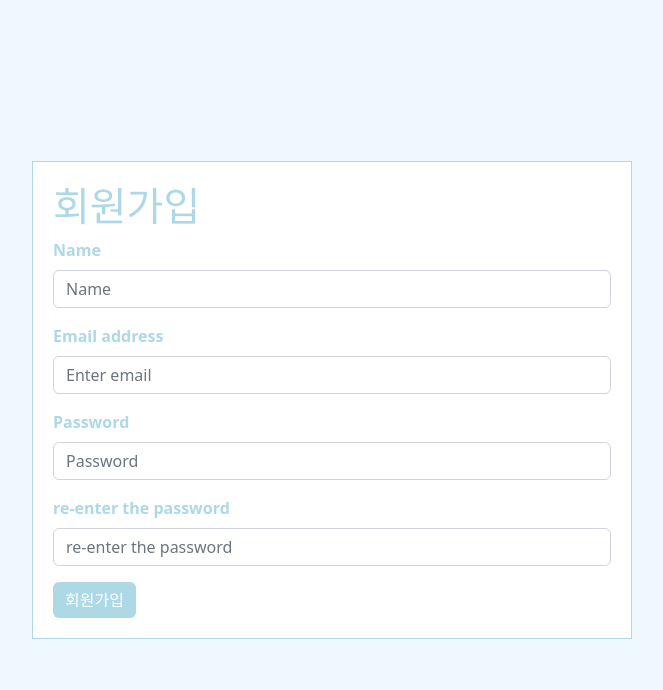
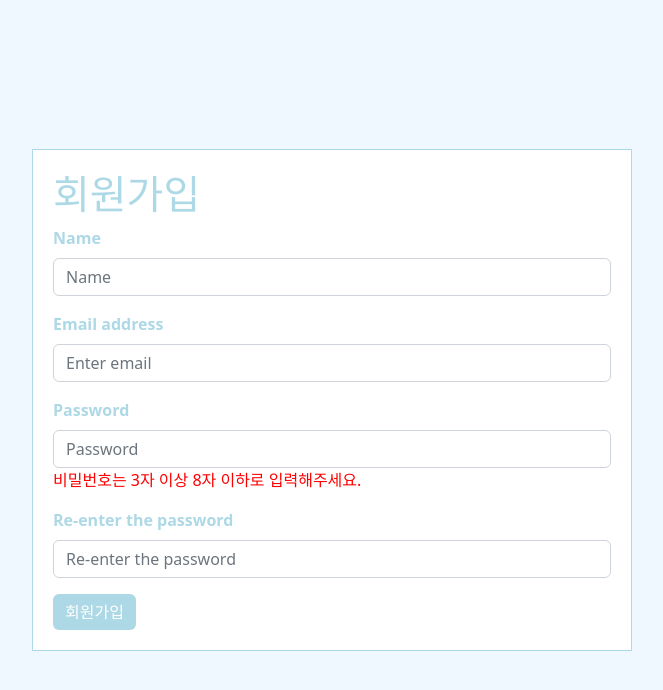
Before and after one commit to gganj123/nodejs-todo-fe, a React (Create React App) app: page /register in a window 1280 px wide. Shown: the top 690 px of the page, without its empty margins (308-971 px from the left). Built offline with nearby package versions, Linux system fonts and the light colour scheme.

Commit message:
fix : 이메일 유효성검사, 비밀번호 실시간 유효성 추가

```diff
--- a/src/pages/RegisterPage.js
+++ b/src/pages/RegisterPage.js
@@ -1,4 +1,4 @@
-import { React, useState } from "react";
+import { React, useState, useEffect } from "react";
 import Button from "react-bootstrap/Button";
 import { useNavigate } from "react-router-dom";
 import Form from "react-bootstrap/Form";
@@ -11,17 +11,33 @@ const RegisterPage = () => {
   const [email, setEmail] = useState("");
   const [password, setPassword] = useState("");
   const [secPassword, setSecPassword] = useState("");
+  const [passwordError, setPasswordError] = useState("");
   const [error, setError] = useState("");
   const navigate = useNavigate();
+
+  useEffect(() => {
+    if (password.trim().length < 3 || password.trim().length > 8) {
+      setPasswordError("비밀번호는 3자 이상 8자 이하로 입력해주세요.");
+    } else {
+      setPasswordError("");
+    }
+  }, [password]);
 
   const handleSubmit = async (event) => {
     event.preventDefault();
     try {
-      if (password.trim().length === 0) {
-        toast.error("비밀번호를 적어주세요.", {
+      const emailRegex = /^[^\s@]+@[^\s@]+\.[^\s@]+$/;
+      if (!emailRegex.test(email)) {
+        toast.error("올바른 이메일 형식을 입력해주세요.", {
           position: "top-center",
         });
-        throw new Error("비밀번호를 적어주세요.");
+        throw new Error("이메일 형식이 올바르지 않습니다.");
+      }
+      if (passwordError) {
+        toast.error("비밀번호를 확인해주세요.", {
+          position: "top-center",
+        });
+        throw new Error("비밀번호를 확인해주세요.");
       }
       if (password !== secPassword) {
         toast.error("비밀번호가 일치하지 않습니다.", {
@@ -31,7 +47,6 @@ const RegisterPage = () => {
       }
 
       const response = await api.post("/user", { name, email, password });
-      console.log("res", response);
       if (response.status === 200) {
         toast.success("회원가입이 완료되었습니다!", {
           position: "top-center",
@@ -75,13 +90,14 @@ const RegisterPage = () => {
             placeholder="Password"
             onChange={(event) => setPassword(event.target.value)}
           />
+          {passwordError && <div style={{ color: "red" }}>{passwordError}</div>}
         </Form.Group>
 
         <Form.Group className="mb-3" controlId="formBasicPasswordConfirm">
-          <Form.Label>re-enter the password</Form.Label>
+          <Form.Label>Re-enter the password</Form.Label>
           <Form.Control
             type="password"
-            placeholder="re-enter the password"
+            placeholder="Re-enter the password"
             onChange={(event) => setSecPassword(event.target.value)}
           />
         </Form.Group>
```
